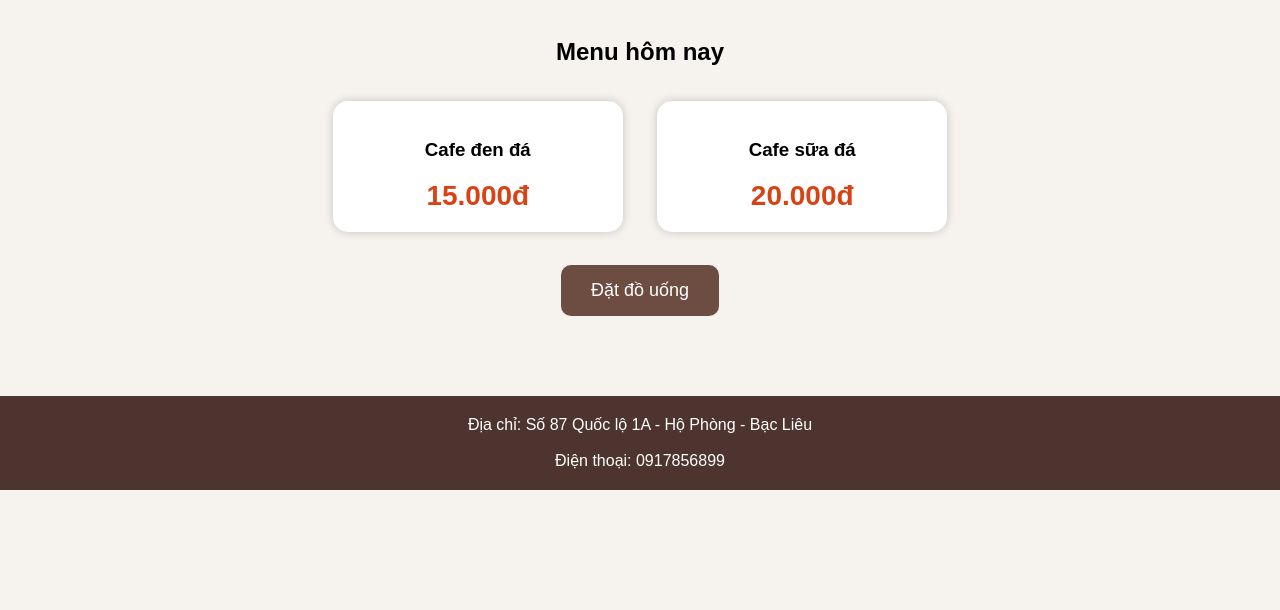
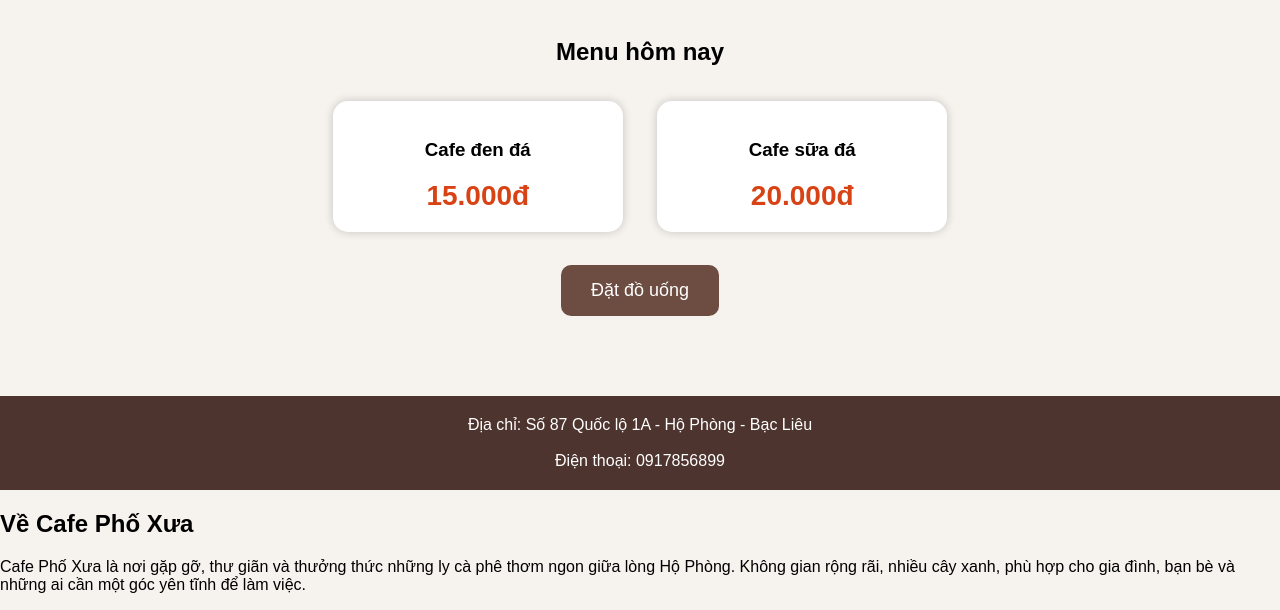
Before and after one commit to khaingoanminh-max/cafe-pho-xua, a plain HTML site: page index.html in a window 1280 px wide. Shown: the part 537-1147 px from the top of the page. Before the commit the page ends 1027 px from the top, so only its background shows below. Drawn offline with Linux system fonts and the light colour scheme.

Commit message:
Update index.html

```diff
--- a/index.html
+++ b/index.html
@@ -172,7 +172,15 @@ Cafe Phố Xưa
 Điện thoại: 0917856899
 
 </footer>
+<section class="about">
+    <h2>Về Cafe Phố Xưa</h2>
 
+    <p>
+        Cafe Phố Xưa là nơi gặp gỡ, thư giãn và thưởng thức những ly cà phê
+        thơm ngon giữa lòng Hộ Phòng. Không gian rộng rãi, nhiều cây xanh,
+        phù hợp cho gia đình, bạn bè và những ai cần một góc yên tĩnh để làm việc.
+    </p>
+</section>
 </body>
 
 </html>
```
